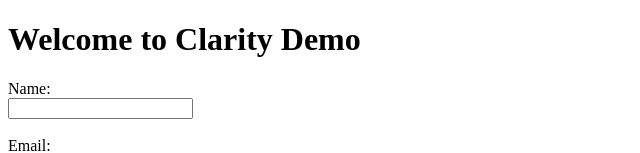
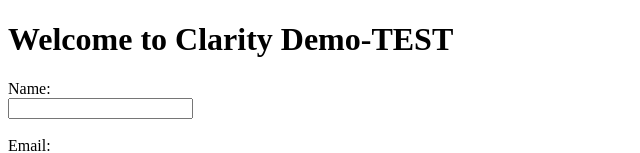
Before and after one commit to NikhilNairGit/nikhilRepo, a plain HTML site: page index.html in a window 1280 px wide. Shown: the top 153 px of the page, without its empty margins (0-640 px from the left). Drawn offline with Linux system fonts and the light colour scheme.

Commit message:
Update index.html

```diff
--- a/index.html
+++ b/index.html
@@ -15,7 +15,7 @@
   </script>
 </head>
 <body>
-  <h1>Welcome to Clarity Demo</h1>
+  <h1>Welcome to Clarity Demo-TEST</h1>
   <form>
     <label for="name">Name:</label><br />
     <input type="text" id="name" name="name"><br /><br />
```
